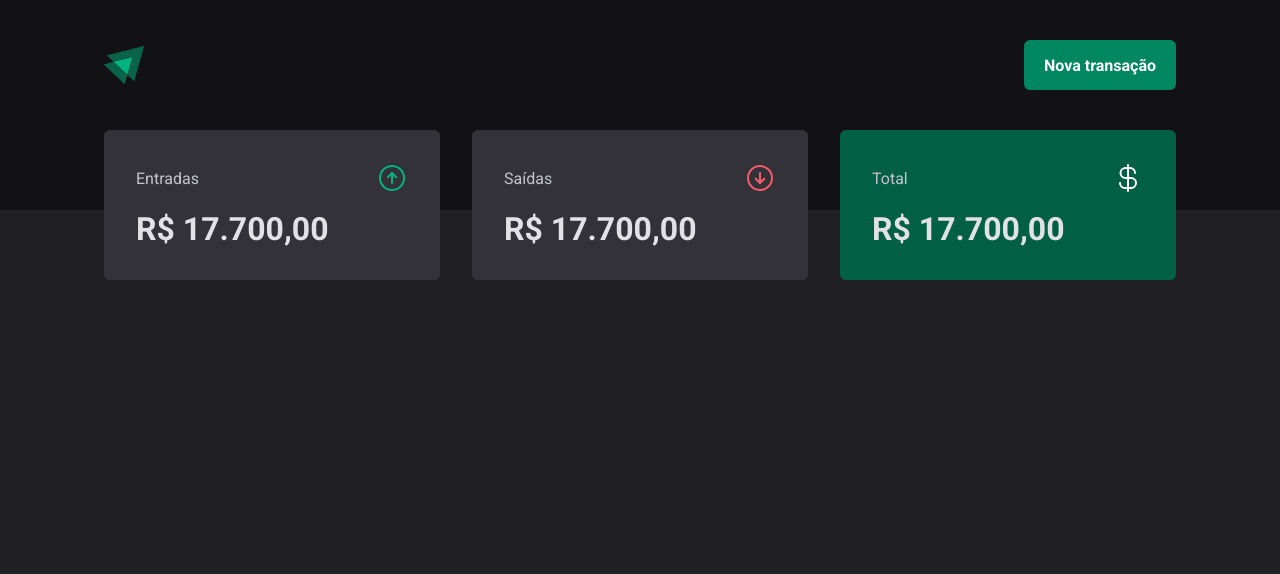
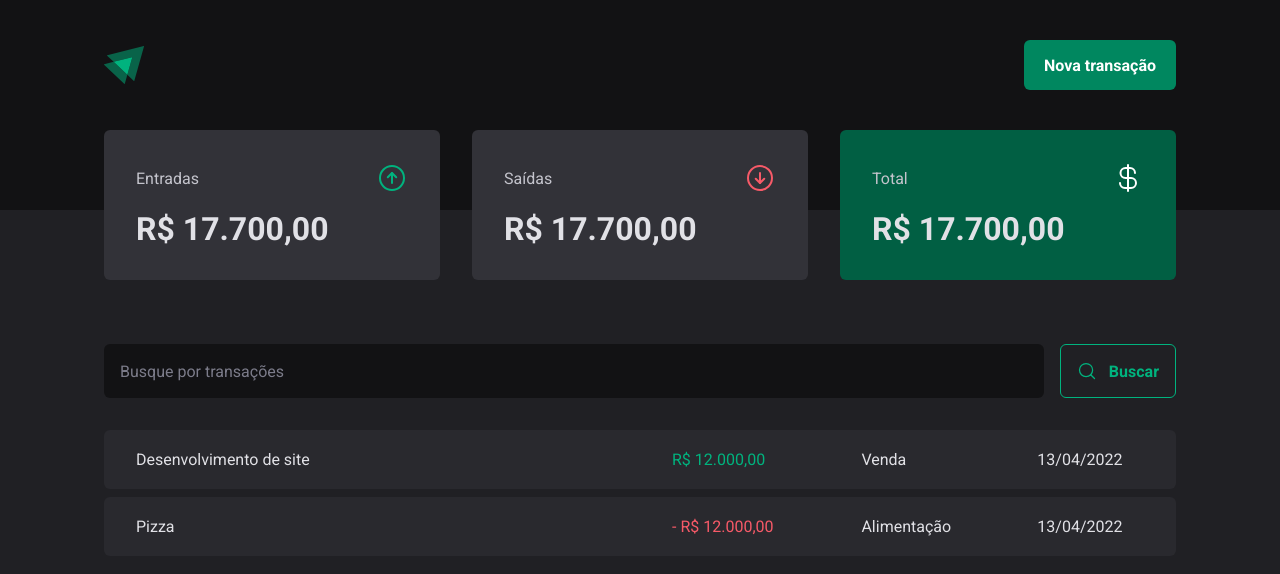
Before and after one commit to micaelmoliveira/estudo-react-dt-money, a React (Vite) app: page / in a window 1280 px wide. Shown: the top 574 px of the page. Built offline with nearby package versions, Linux system fonts and the light colour scheme.

Commit message:
Tabela de transações e campo de busca

```diff
--- /dev/null
+++ b/src/pages/transactions/components/SearchForm/index.tsx
@@ -0,0 +1,15 @@
+import { MagnifyingGlass } from "phosphor-react";
+import { SearchFormContainer } from "./styles";
+
+export function SearchForm() {
+  return (
+    <SearchFormContainer>
+      <input type="text" placeholder="Busque por transações" />
+
+      <button type="submit">
+        <MagnifyingGlass size={20} />
+        Buscar
+      </button>
+    </SearchFormContainer>
+  );
+}
--- /dev/null
+++ b/src/pages/transactions/components/SearchForm/styles.ts
@@ -0,0 +1,40 @@
+import styled from "styled-components";
+
+export const SearchFormContainer = styled.form`
+  display: flex;
+  gap: 1rem;
+
+  input {
+    flex: 1;
+    border-radius: 6px;
+    border: 0;
+    background: ${(props) => props.theme["gray-900"]};
+    color: ${(props) => props.theme["gray-300"]};
+    padding: 1rem;
+
+    &::placeholder {
+      color: ${(props) => props.theme["gray-500"]};
+    }
+  }
+
+  button {
+    display: flex;
+    align-items: center;
+    gap: 0.75rem;
+
+    border: 0;
+    padding: 1rem;
+    background: transparent;
+    border: 1px solid ${(props) => props.theme["green-300"]};
+    color: ${(props) => props.theme["green-300"]};
+    font-weight: bold;
+    border-radius: 6px;
+
+    &:hover {
+      background: ${(props) => props.theme["green-500"]};
+      border: 1px solid ${(props) => props.theme["green-500"]};
+      color: ${(props) => props.theme.white};
+      transition: background-color 0.2s, color 0.2s, border-color 0.2s;
+    }
+  }
+`;
--- a/src/pages/transactions/index.tsx
+++ b/src/pages/transactions/index.tsx
@@ -1,11 +1,43 @@
 import { Header } from "../../components/Header";
 import { Summary } from "../../components/Summary";
+import { SearchForm } from "./components/SearchForm";
+import {
+  PriceHighlight,
+  TransactionsContainer,
+  TransactionsTable,
+} from "./styles";
 
 export function Transactions() {
   return (
     <div>
       <Header />
       <Summary />
+      <TransactionsContainer>
+        <SearchForm />
+
+        <TransactionsTable>
+          <tbody>
+            <tr>
+              <td>Desenvolvimento de site</td>
+              <td>
+                <PriceHighlight variant="income">R$ 12.000,00</PriceHighlight>
+              </td>
+              <td>Venda</td>
+              <td>13/04/2022</td>
+            </tr>
+            <tr>
+              <td>Pizza</td>
+              <td>
+                <PriceHighlight variant="outcome">
+                  - R$ 12.000,00
+                </PriceHighlight>
+              </td>
+              <td>Alimentação</td>
+              <td>13/04/2022</td>
+            </tr>
+          </tbody>
+        </TransactionsTable>
+      </TransactionsContainer>
     </div>
   );
 }
--- a/src/pages/transactions/styles.ts
+++ b/src/pages/transactions/styles.ts
@@ -0,0 +1,39 @@
+import styled from "styled-components";
+
+export const TransactionsContainer = styled.main`
+  width: 100%;
+  max-width: 1120px;
+  margin: 4rem auto 0;
+  padding: 0 1.5rem;
+`;
+
+export const TransactionsTable = styled.table`
+  width: 100%;
+  border-collapse: separate;
+  border-spacing: 0 0.5rem;
+  margin-top: 1.5rem;
+
+  td {
+    padding: 1.25rem 2rem;
+    background: ${props => props.theme["gray-700"]};
+
+    &:first-child {
+      width: 50%;
+      border-top-left-radius: 6px;
+      border-bottom-left-radius: 6px;
+    }
+
+    &:last-child {
+      border-top-right-radius: 6px;
+      border-bottom-right-radius: 6px;
+    }
+  }
+`;
+
+interface PriceHighlightProps {
+  variant: 'income' | 'outcome'
+}
+
+export const PriceHighlight = styled.span<PriceHighlightProps>`
+  color: ${props => props.variant === 'income' ? props.theme["green-300"] : props.theme["red-300"]}
+`;
```
